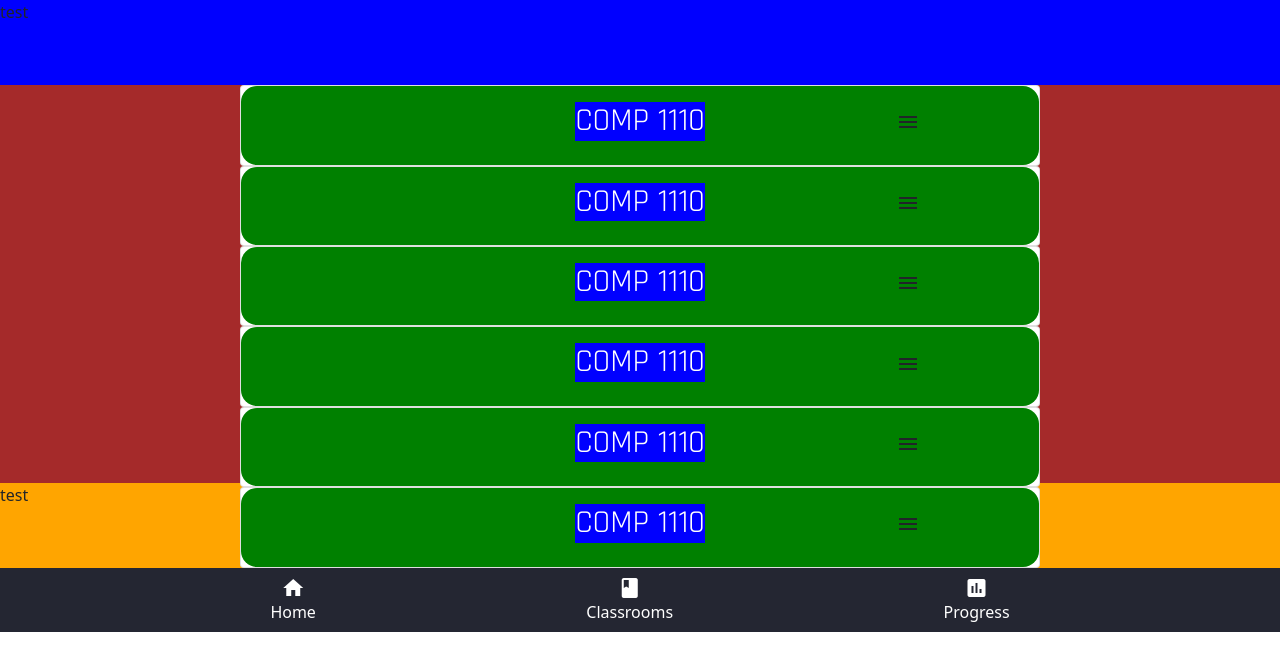
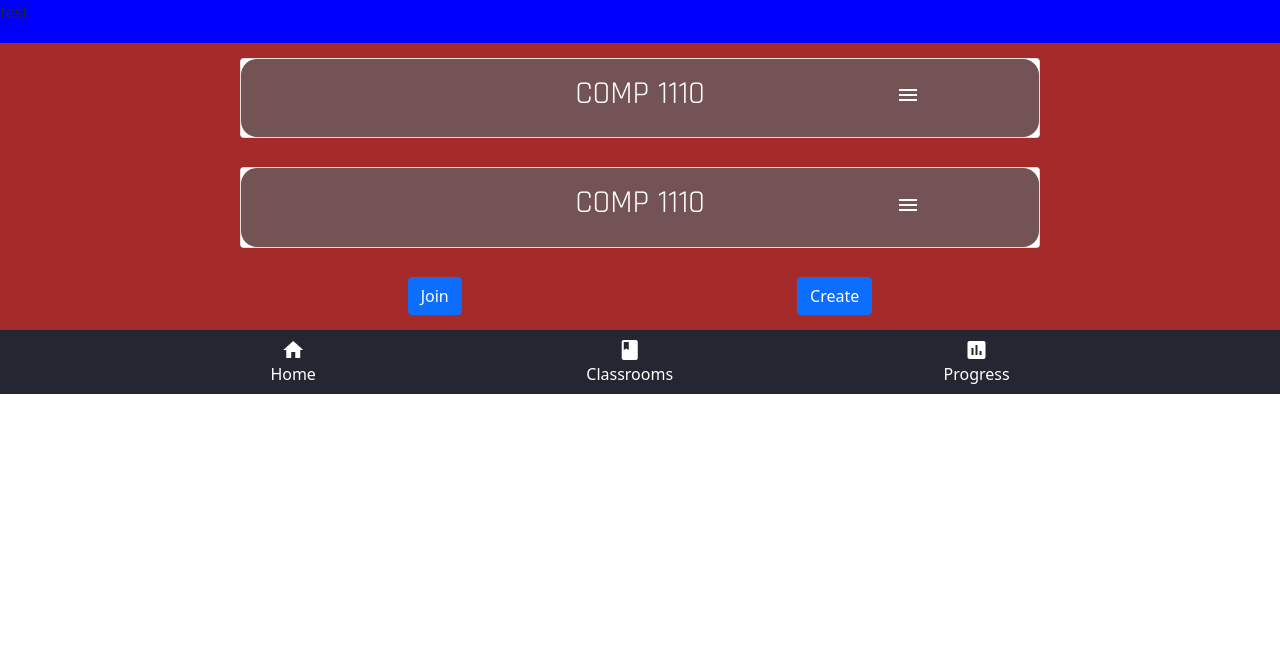
Before and after one commit to DelsonTan/Soliclarity, a plain HTML site: page classlist.html in a window 1280 px wide. Drawn offline with nearby package versions, Linux system fonts and the light colour scheme; a web font is replaced by a local one.

Commit message:
Update footer and classlist styling.

```diff
--- a/classlist.html
+++ b/classlist.html
@@ -25,63 +25,37 @@
   <body>
     <!-- Your elements here. -->
 
-    <div class="gridMain">
+
       <div class="gridNavbar">test</div>
 
       <div class="gridContent">
-        <div class="card">
-          <div class="card-body">
-            <h5 class="card-title">COMP 1110</h5>
-            <button class="btn">
-              <i class="material-icons">menu</i>
-            </button>
-          </div>
-        </div>
+
 
         <div class="card">
           <div class="card-body">
             <h5 class="card-title">COMP 1110</h5>
             <button class="btn">
-              <i class="material-icons">menu</i>
+              <div class="classroomMenu"><i class="material-icons">menu</i></div>
             </button>
           </div>
         </div>
+
 
         <div class="card">
           <div class="card-body">
             <h5 class="card-title">COMP 1110</h5>
             <button class="btn">
-              <i class="material-icons">menu</i>
+              <div class="classroomMenu"><i class="material-icons">menu</i></div>
             </button>
           </div>
         </div>
 
-        <div class="card">
-          <div class="card-body">
-            <h5 class="card-title">COMP 1110</h5>
-            <button class="btn">
-              <i class="material-icons">menu</i>
-            </button>
-          </div>
-        </div>
 
-        <div class="card">
-          <div class="card-body">
-            <h5 class="card-title">COMP 1110</h5>
-            <button class="btn">
-              <i class="material-icons">menu</i>
-            </button>
-          </div>
-        </div>
 
-        <div class="card">
-          <div class="card-body">
-            <h5 class="card-title">COMP 1110</h5>
-            <button class="btn">
-              <i class="material-icons">menu</i>
-            </button>
-          </div>
-        </div>
+
+
+
+
 
 
         <div class="join">
@@ -93,14 +67,13 @@
         </div>
       </div>
 
-      <div class="gridFooter">test</div>
-    </div>
+      <footer class="navbar justify-content-evenly">
+          <div class="bottom-nav-button"><i class="material-icons"  >home</i><span>Home</span></div>
+          <div class="bottom-nav-button"><i class="material-icons">class</i><span>Classrooms</span></div>
+          <div class="bottom-nav-button"><i class="material-icons">assessment</i><span>Progress</span></div>
+      </footer>
 
-    <footer class="navbar justify-content-evenly">
-        <div class="bottom-nav-button"><i class="material-icons">home</i><span>Home</span></div>
-        <div class="bottom-nav-button"><i class="material-icons">class</i><span>Classrooms</span></div>
-        <div class="bottom-nav-button"><i class="material-icons">assessment</i><span>Progress</span></div>
-    </footer>
+
     <!-- Javascript Import (MUST BE AT END OF FILE!) -->
     <!-- <script type="text/javascript" src="path-to-javascript-file.js"></script> -->
   </body>
--- a/styles/classlist.css
+++ b/styles/classlist.css
@@ -12,14 +12,13 @@
   border-radius: 1em;
   grid-template-columns: 70% 30%;
   grid-template-rows: auto;
-  background-color: green;
+  background-color: #735353;
 }
 
 .card-title {
   font-size: 2em;
   color: white;
   margin: auto;
-  background-color: blue;
   font-family: Rajdhani;
   grid-column: 1 / 3;
   grid-row: 1 / 2;
@@ -33,9 +32,10 @@
   /* margin: auto; */
 }
 
-.gridMain {
+body {
   display: grid;
-  grid-template-rows: 15% 70% 15%;
+  grid-template-rows: 15% 100% 15%;
+
 }
 
 .gridNavbar {
@@ -47,26 +47,19 @@
 }
 
 .gridContent {
-
-
   background-color: brown;
   justify-content: center;
   display: grid;
-
-
 }
 
-
 .join {
-
-margin: auto;
-
-
+  margin: auto;
 }
 
 .create {
+  margin: auto;
+}
 
-    margin: auto;
-
-
+.classroomMenu {
+  color: white;
 }
--- a/styles/footer.css
+++ b/styles/footer.css
@@ -7,4 +7,5 @@
   footer {
     background:#242632;
     color: white;
+    height: fit-content;
   }
```
